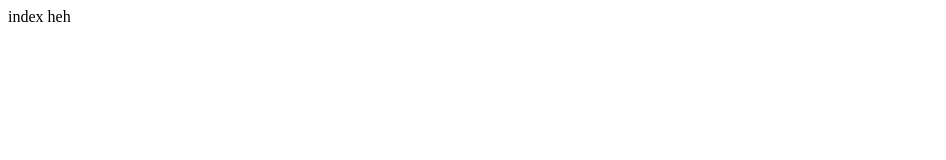
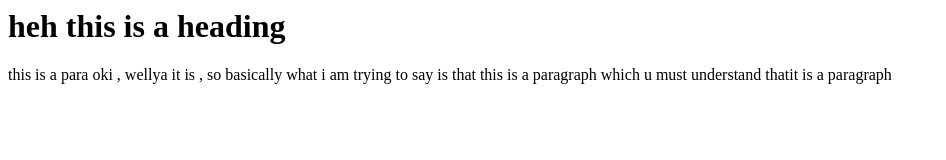
Before and after one commit to i0girish/demo-repo, a plain HTML site: page index.html in a window 1280 px wide. Shown: the whole page, without its empty margins (0-946 px from the left). Drawn offline with Linux system fonts and the light colour scheme.

Commit message:
addition of infor,ation to index.htrml
just added a heading and a paragraph

```diff
--- a/index.html
+++ b/index.html
@@ -1 +1,28 @@
-<div>index heh</div>
+<html>
+  <title>
+  <link type="stylesheet" src="vjbonbds.css">
+  </title>
+  <body>
+    <h1>
+    heh this is  a heading
+    </h1>
+    <p> this is a para oki , wellya it is , so basically what i am trying to say is that this is a paragraph which u must understand thatit is a paragraph</p>
+
+  </body>
+
+
+
+
+
+
+
+
+
+
+
+
+
+
+
+
+</html>
```
